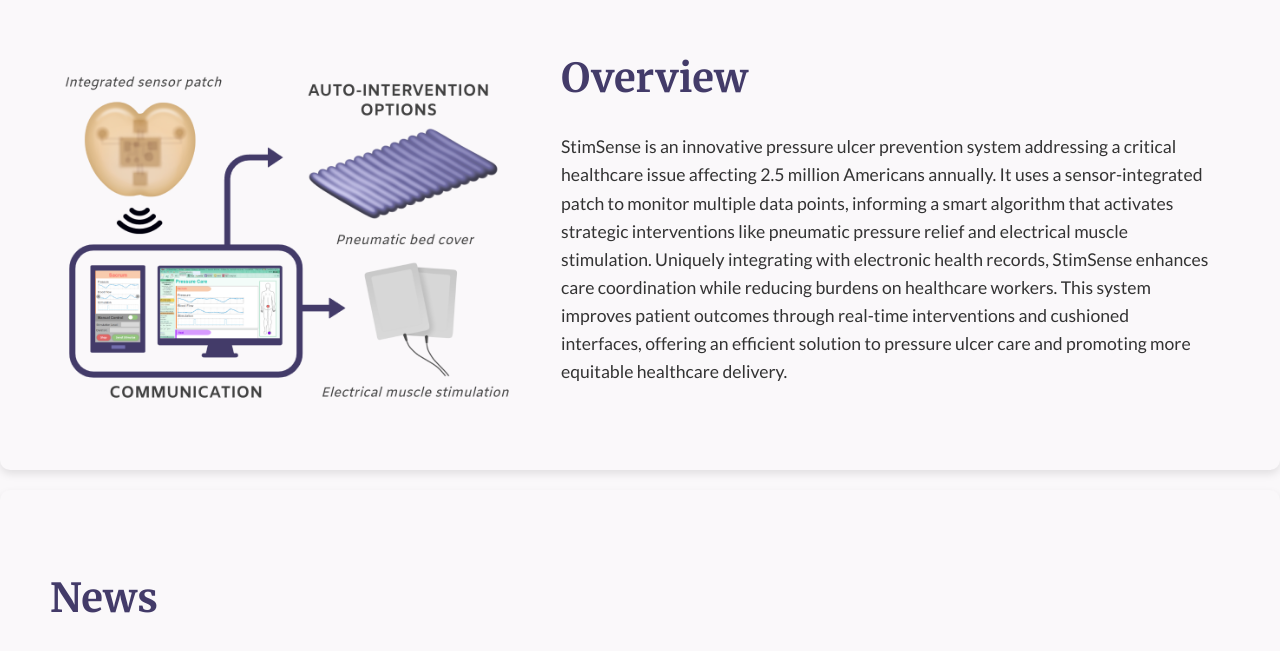
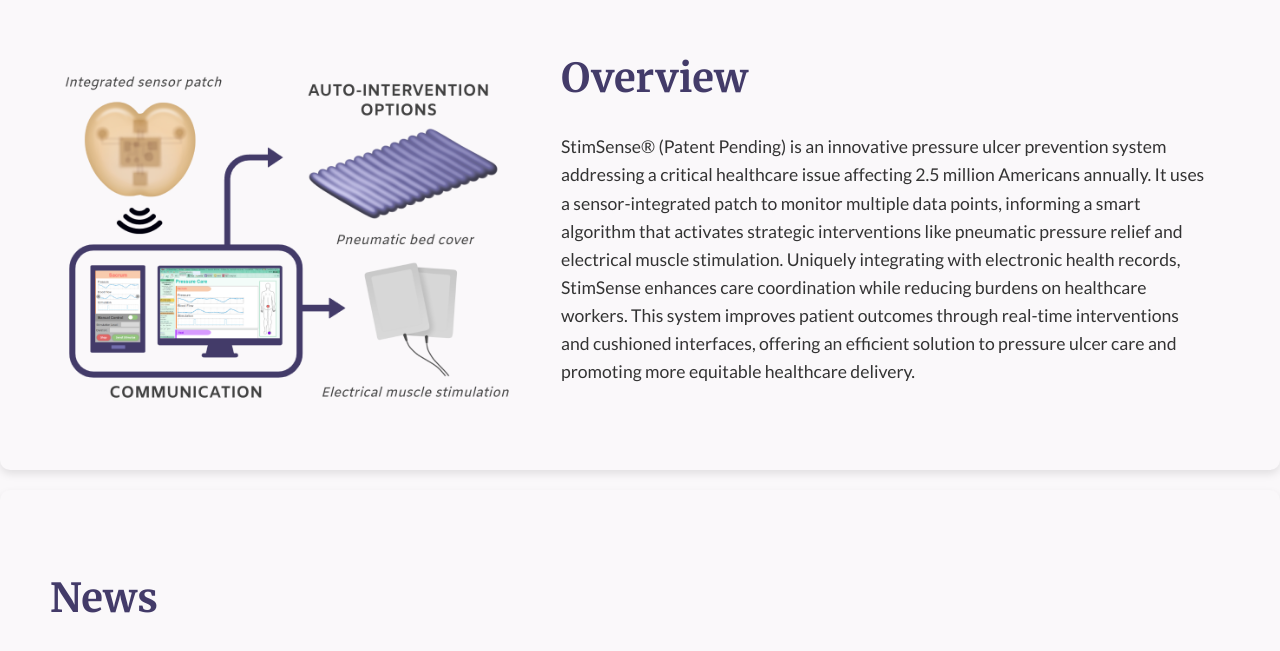
Before and after one commit to lmlack/empathera_website, a plain HTML site: page index.html in a window 1280 px wide. Shown: the part 1040-1691 px from the top of the page. Drawn offline with Linux system fonts and the light colour scheme.

Commit message:
Patent Pending

```diff
--- a/index.html
+++ b/index.html
@@ -674,7 +674,7 @@
         <div class="overview-text">
             <h2>Overview</h2>
             <p>
-                StimSense is an innovative pressure ulcer prevention system addressing a critical healthcare issue affecting 2.5 million Americans annually.
+                StimSense® (Patent Pending) is an innovative pressure ulcer prevention system addressing a critical healthcare issue affecting 2.5 million Americans annually.
                 It uses a sensor-integrated patch to monitor multiple data points, informing a smart algorithm that activates strategic interventions like
                 pneumatic pressure relief and electrical muscle stimulation. Uniquely integrating with electronic health records, StimSense enhances care
                 coordination while reducing burdens on healthcare workers. This system improves patient outcomes through real-time interventions and cushioned interfaces,
```
